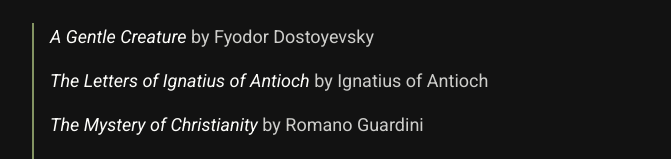
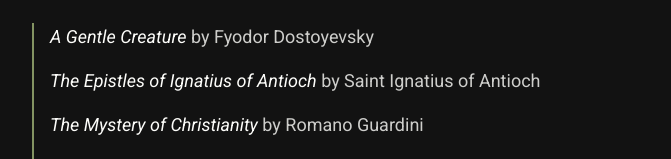
Before and after one commit to lucasmcclean/portfolio, a SvelteKit app: page /reading in a window 1280 px wide. Shown: the part 849-1008 px from the top of the page, without its empty margins (304-975 px from the left). Built offline with nearby package versions, Linux system fonts and the light colour scheme; a web font is replaced by a local one.

Commit message:
fix(reading): correct title, author

```diff
--- a/src/routes/reading/+page.svelte
+++ b/src/routes/reading/+page.svelte
@@ -82,8 +82,8 @@
 			</li>
 			<li>
 				<p class="font-base">
-					<cite>The Letters of Ignatius of Antioch</cite>
-					<span class="opacity-80">by Ignatius of Antioch</span>
+					<cite>The Epistles of Ignatius of Antioch</cite>
+					<span class="opacity-80">by Saint Ignatius of Antioch</span>
 				</p>
 			</li>
 			<li>
```
